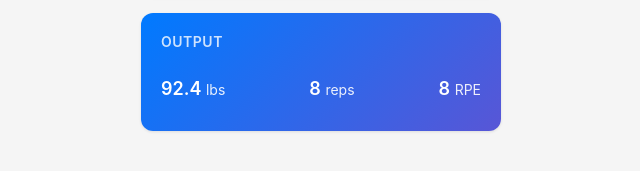
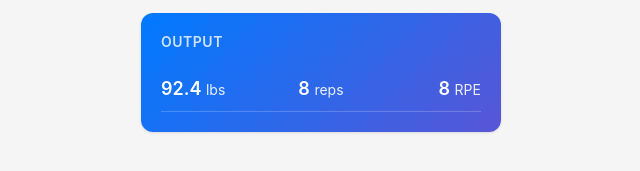
Before and after one commit to jesse-smith/setcalc, a plain HTML site: page index.html in a window 1280 px wide. Shown: the part 483-654 px from the top of the page, 319-959 px from the left. Drawn offline with Linux system fonts and the light colour scheme.

Commit message:
Fix child width in output row

```diff
--- a/index.html
+++ b/index.html
@@ -174,14 +174,25 @@ h1 {
 
 .output-row {
   display: flex;
-  justify-content: space-between;
   padding: 12px 0;
   border-bottom: 1px solid rgba(255,255,255,0.2);
 }
 
-.output-row:last-child {
-  border-bottom: none;
+.output-row span:nth-child(1) {
+  flex: 0 0 33.33%; /* or any fixed width */
+  text-align: left;
 }
+
+.output-row span:nth-child(2) {
+  flex: 0 0 33.33%;
+  text-align: center;
+}
+
+.output-row span:nth-child(3) {
+  flex: 0 0 33.33%;
+  text-align: right;
+}
+
 
 .output-label {
   font-size: 14px;
```
